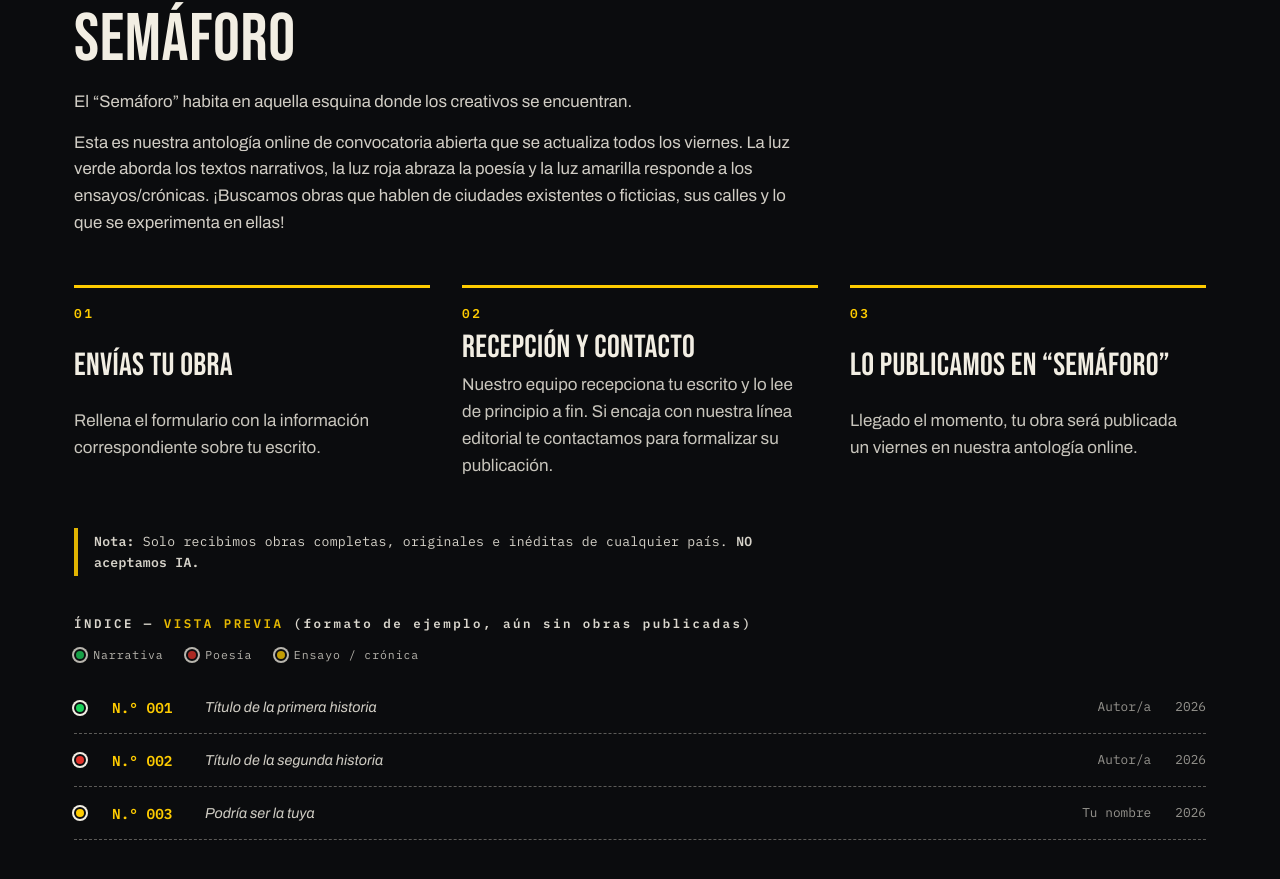
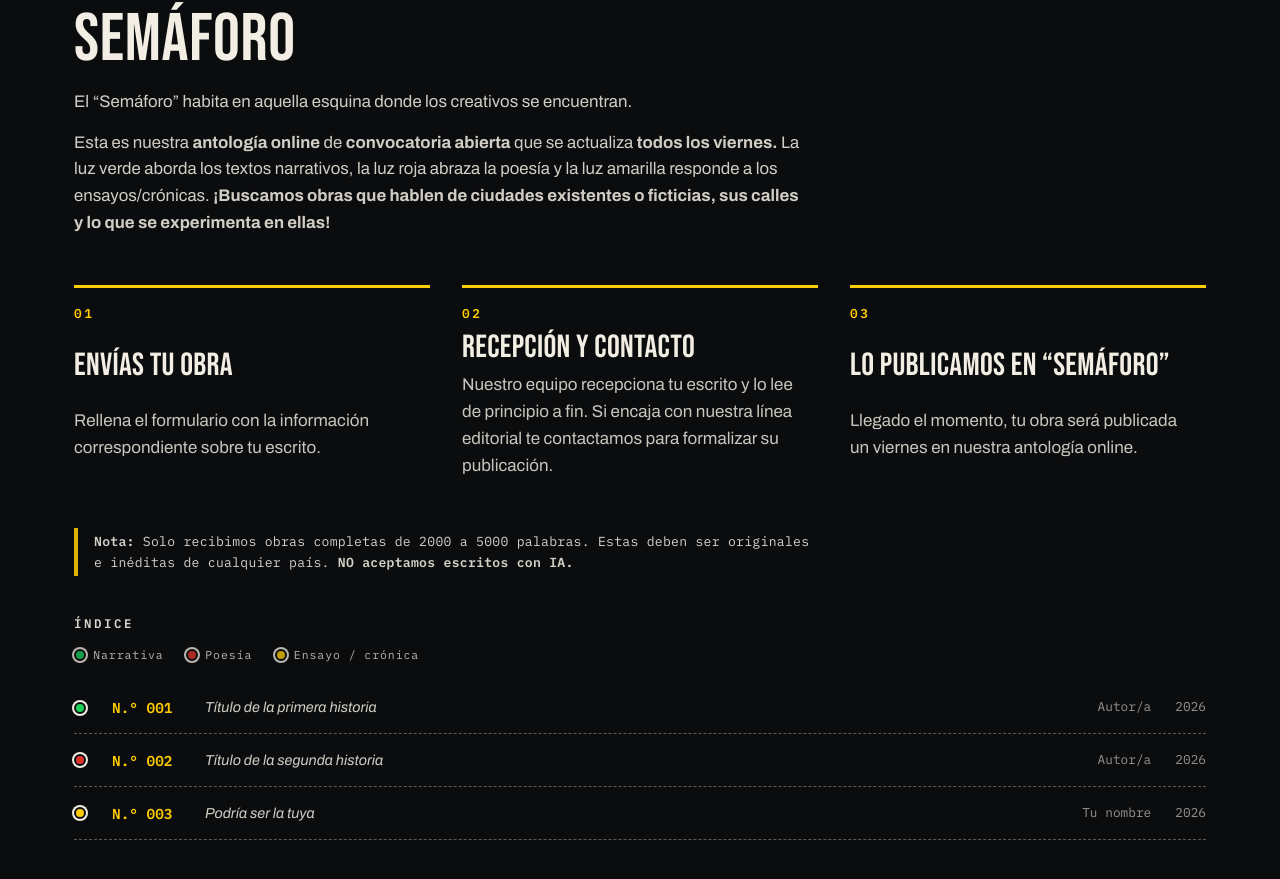
Before and after one commit to sebacpu/urbanistaeditorial, a plain HTML site: page frontend/index.html in a window 1280 px wide. Shown: the part 5157-6036 px from the top of the page. Drawn offline with Linux system fonts and the light colour scheme.

Commit message:
Actualizar la convocatoria de Semáforo y dejar el índice sin vista previa.
Co-authored-by: Cursor <cursoragent@cursor.com>

```diff
--- a/frontend/index.html
+++ b/frontend/index.html
@@ -287,7 +287,7 @@
     <h2>Semáforo</h2>
     <div class="historias__intro">
       <p>El “Semáforo” habita en aquella esquina donde los creativos se encuentran.</p>
-      <p>Esta es nuestra antología online de convocatoria abierta que se actualiza todos los viernes. La luz verde aborda los textos narrativos, la luz roja abraza la poesía y la luz amarilla responde a los ensayos/crónicas. ¡Buscamos obras que hablen de ciudades existentes o ficticias, sus calles y lo que se experimenta en ellas!</p>
+      <p>Esta es nuestra <strong>antología online</strong> de <strong>convocatoria abierta</strong> que se actualiza <strong>todos los viernes.</strong> La luz verde aborda los textos narrativos, la luz roja abraza la poesía y la luz amarilla responde a los ensayos/crónicas. <strong>¡Buscamos obras que hablen de ciudades existentes o ficticias, sus calles y lo que se experimenta en ellas!</strong></p>
     </div>
   </header>
 
@@ -307,11 +307,11 @@
   </ol>
 
   <aside class="historias__nota">
-    <p><strong>Nota:</strong> Solo recibimos obras completas, originales e inéditas de cualquier país. <strong>NO aceptamos IA.</strong></p>
+    <p><strong>Nota:</strong> Solo recibimos obras completas de 2000 a 5000 palabras. Estas deben ser originales e inéditas de cualquier país. <strong>NO aceptamos escritos con IA.</strong></p>
   </aside>
 
   <div class="historias__indice">
-    <p class="historias__indice-titulo">ÍNDICE — <span class="txt-amarillo">VISTA PREVIA</span> (formato de ejemplo, aún sin obras publicadas)</p>
+    <p class="historias__indice-titulo">ÍNDICE</p>
     <p class="historias__leyenda" aria-label="Leyenda de luces">
       <span><i class="hist-luz hist-luz--verde" aria-hidden="true"></i> Narrativa</span>
       <span><i class="hist-luz hist-luz--roja" aria-hidden="true"></i> Poesía</span>
```
